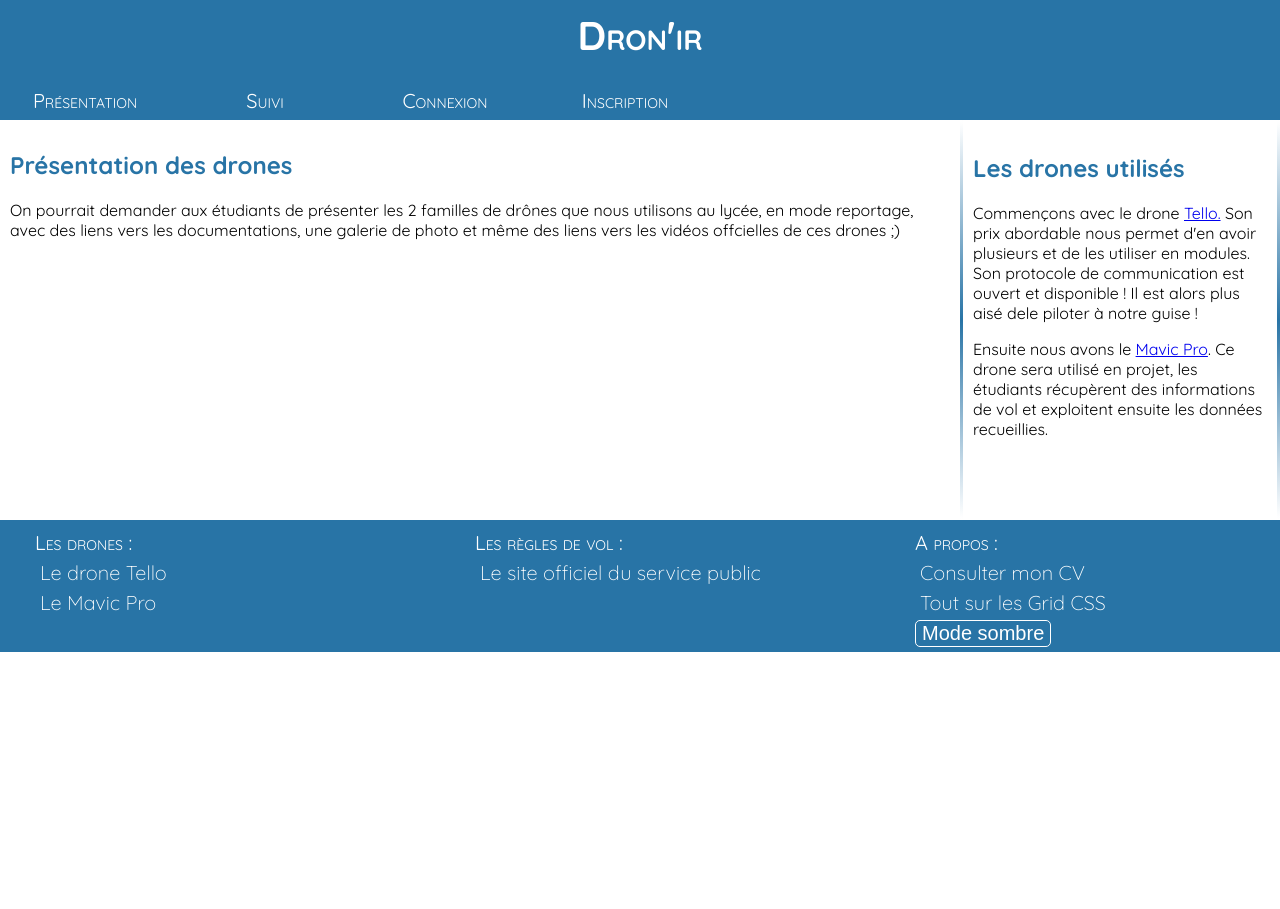
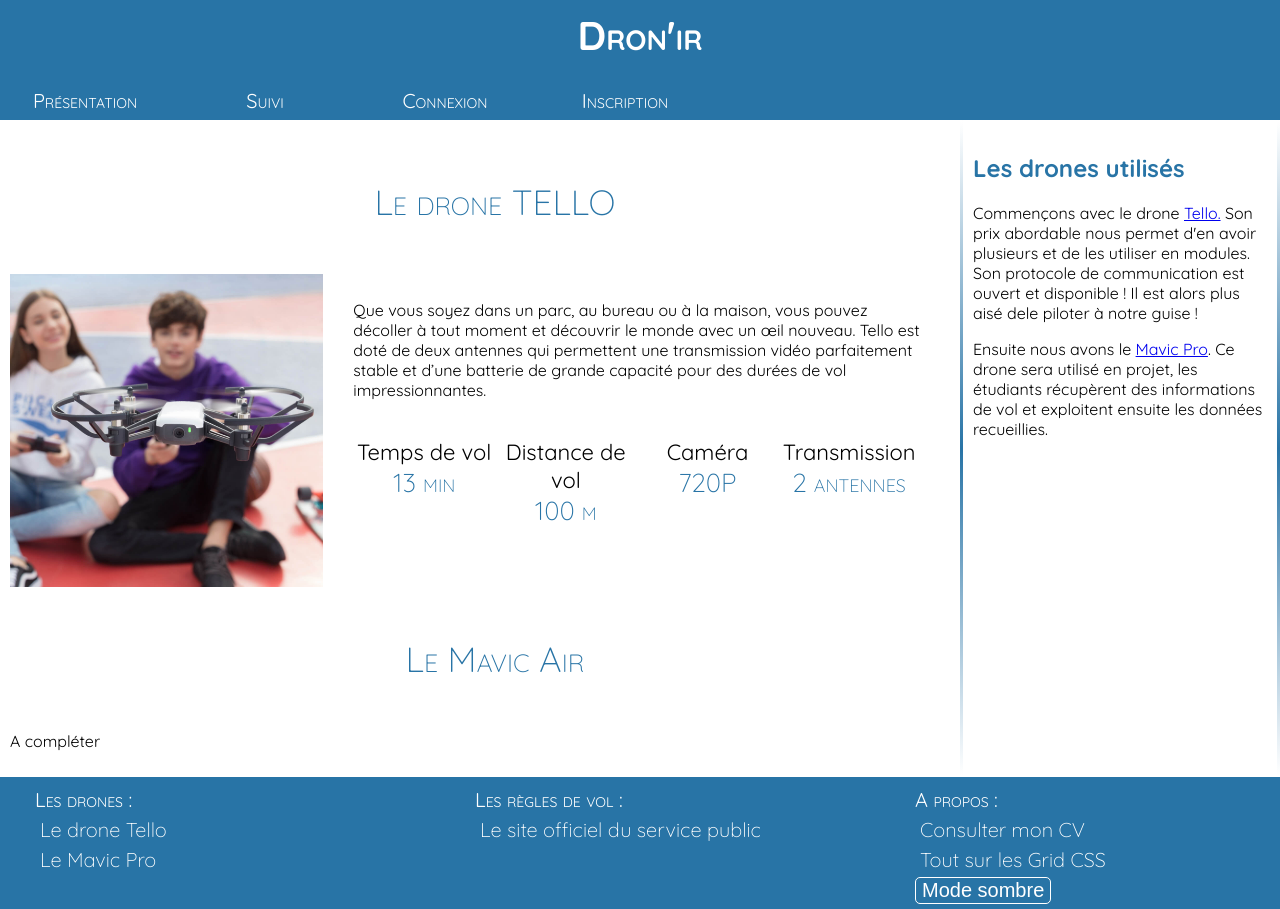
Before and after one commit to G2SNIR/MW01_2021, a plain HTML site: page 03_BarreDeNavigation_Smartphone/index.html in a window 1280 px wide. Before the commit the page ends 800 px from the top, so only its background shows below. Drawn offline with Linux system fonts and the light colour scheme.

```diff
--- a/03_BarreDeNavigation_Smartphone/design.css
+++ b/03_BarreDeNavigation_Smartphone/design.css
@@ -94,11 +94,92 @@ nav div:hover {
     transition-duration: 0.3s;
 }
 
-/*    La section princiapale */
+/*    La section principale */
 section, aside {
     background-color: var(--sa-bg-color);
     color: var(--sa-text-color);
     padding: 10px;
+}
+
+
+section h1, aside h1 {
+    color: var(--sa-title-color);
+}
+
+section h2, aside h2 {
+    color: var(--sa-title-color);
+    padding-left: 30px;
+    text-align: center;
+    margin: 50px 0;
+    font-size: 35px;
+    font-weight: lighter;
+    font-variant-caps: small-caps;
+
+}
+
+
+section img#imgdronetello {
+    /*margin: 5px 30px;*/
+    width: 100%;
+}
+
+section img#imgdronemavic {
+    /*float: left;*/
+    width: 30%;
+}
+
+@media screen and (orientation: portrait) {
+    section img#imgdronetello, section img#imgdronemavic {
+        float: none;
+        margin: 0;
+        width: 100%;
+    }
+
+}
+
+/* GEstion de l'affichage en 2 colonnes dans la section principale : une image à gauche et un texte à droite*/
+
+section div.deux_colonnes {
+    display: grid;
+    grid-template-columns: 1fr 2fr;
+}
+@media screen and (orientation: portrait) {
+    section div.deux_colonnes {
+        display: grid;
+        grid-template-columns: 1fr;
+    }
+}
+
+section div.colonne_texte {
+    margin: 10px 30px;
+}
+
+
+
+
+section div.quatre_colonnes {
+    display: grid;
+    grid-template-columns: repeat(4,1fr);
+}
+@media screen and (orientation: portrait) {
+    section div.quatre_colonnes {
+        display: grid;
+        grid-template-columns: repeat(2,1fr);
+    }
+}
+
+section div.quatre_colonnes p {
+    text-align: center;
+    font-size: 22px;
+    font-weight: normal;
+}
+
+section div.quatre_colonnes span.evidence {
+    font-size: 26px;
+    color: var(--sa-title-color);
+    font-weight: lighter;
+    font-variant-caps: small-caps;
+
 }
 
 /****** Le aside ASIDE *******/
@@ -158,10 +239,3 @@ footer button {
 	border-radius: 5px;
     font-size: 20px;
 }
-
-
-
-/************ La section principale *************/
-section h1, aside h1 {
-    color: var(--sa-title-color)
-}
--- a/03_BarreDeNavigation_Smartphone/index.html
+++ b/03_BarreDeNavigation_Smartphone/index.html
@@ -31,8 +31,24 @@
     </nav>
     <section>
       <main>
-        <h1>Présentation des drones</h1>
+        <h2>Le drone TELLO</h2>
+        <div class="deux_colonnes">
+          <img id="imgdronetello" src="DroneTelloSiteOfficiel.jpg"></img>
+          <div class="colonne_texte">
+            <p>Que vous soyez dans un parc, au bureau ou à la maison, vous pouvez décoller à tout moment et découvrir le monde avec un œil nouveau. Tello est doté de deux antennes qui permettent une transmission vidéo parfaitement stable et d’une batterie de grande capacité pour des durées de vol impressionnantes.</p>
+            <div class="quatre_colonnes">
+              <p>Temps de vol<br/><span class="evidence">13 min</span></p>
+              <p>Distance de vol<br/><span class="evidence">100 m</span></p>
+              <p>Caméra<br/><span class="evidence">720P</span></p>
+              <p>Transmission<br/><span class="evidence">2 antennes</span></p>
+            </div>
+          </div>
+        </div>
+        <h2>Le Mavic Air</h2>
+        <p>A compléter</p>
+<!--        <img id="imgdronemavic" src="DroneTelloFondOrangeRedecoupe.jpg"></img>
         <p>On pourrait demander aux étudiants de présenter les 2 familles de drônes que nous utilisons au lycée, en mode reportage, avec des liens vers les documentations, une galerie de photo et même des liens vers les vidéos offcielles de ces drones ;)</p>
+-->
       </main>
     </section>
     <aside>
```
Also changed, not shown: 03_BarreDeNavigation_Smartphone/DroneTelloFondOrange.jpg (added), 03_BarreDeNavigation_Smartphone/DroneTelloFondOrangeRedecoupe.jpg (added), 03_BarreDeNavigation_Smartphone/DroneTelloSiteOfficiel.jpg (added).
